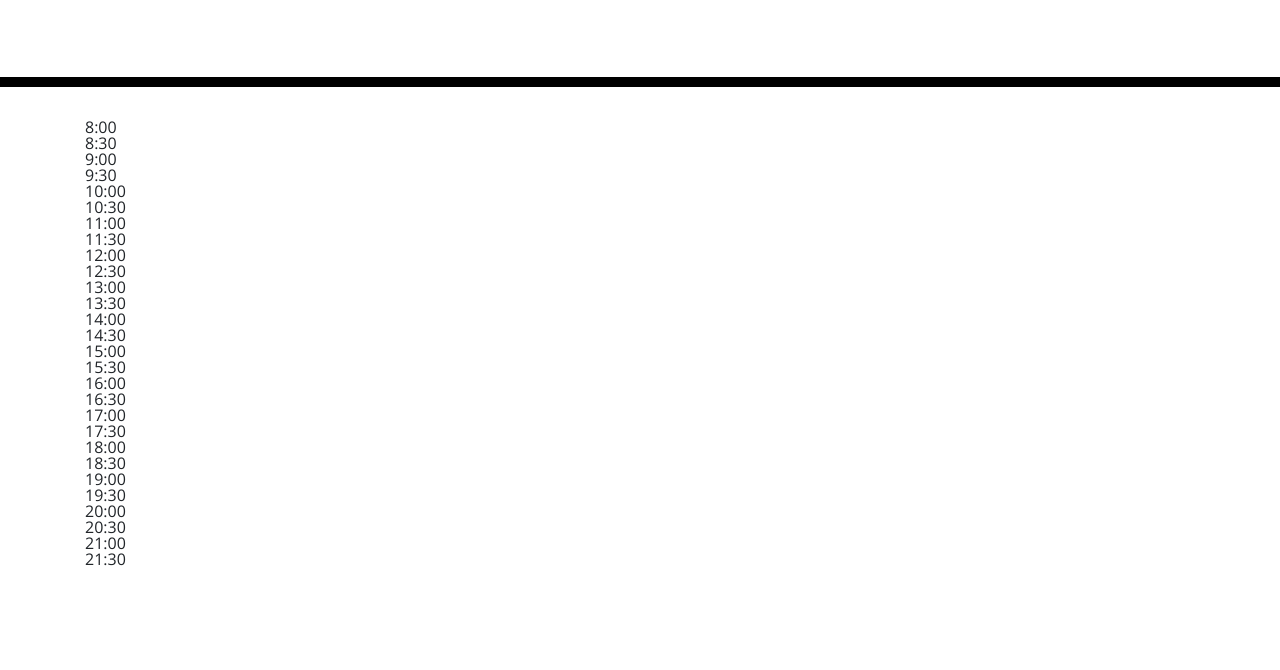
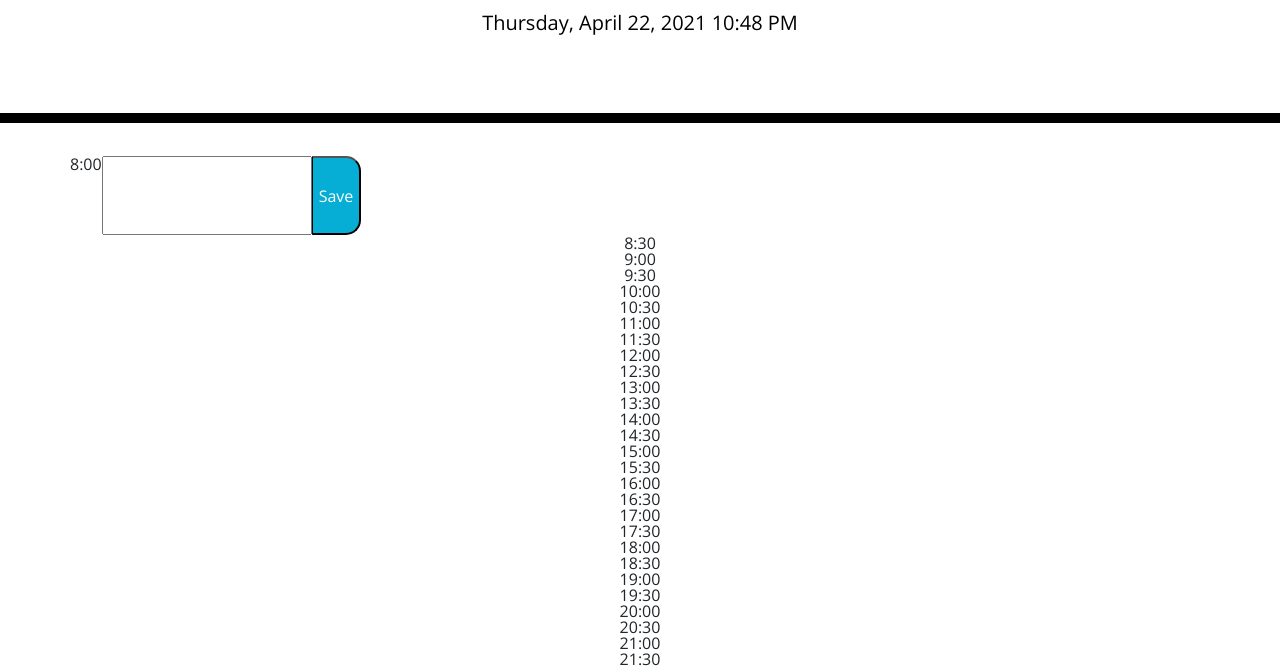
Before and after one commit to thuylienvo/Werk-Sched, a plain HTML site: page index.html in a window 1280 px wide. Shown: the part 181-851 px from the top of the page. Before the commit the page ends 800 px from the top, so only its background shows below. Drawn offline with nearby package versions, Linux system fonts and the light colour scheme; files that its build step writes are made by us from their sources.

Commit message:
stuffs not working

```diff
--- a/assets/js/script.js
+++ b/assets/js/script.js
@@ -0,0 +1,17 @@
+$(document).ready(function() {
+    console.log('Hello! Y you no worky')
+
+    //Variables
+    let timeEL = $('.time-block');
+    let currentDayEl = $('#currentDay');
+
+    //Date
+    currentDayEl.text(moment().format('LLLL'))
+        console.log(currentDayEl);
+
+    function saveTask() {
+        console.log($(this))
+    };
+
+    $('.saveBtn').on('click', saveTask);
+})
--- a/index.html
+++ b/index.html
@@ -18,7 +18,7 @@
       href="https://fonts.googleapis.com/css?family=Open+Sans&display=swap"
       rel="stylesheet"
     />
-    <link rel="stylesheet" href="style.css" />
+    <link rel="stylesheet" href="./assets/css/style.css" />
     <title>Work Day Scheduler</title>
   </head>
 
@@ -30,37 +30,42 @@
     </header>
     <div class="container">
       <!-- Timeblocks go here -->
-      <div class="time block-800">8:00</div>
-      <div class="time block-830">8:30</div>
-      <div class="time block-900">9:00</div>
-      <div class="time block-930">9:30</div>
-      <div class="time block-1000">10:00</div>
-      <div class="time block-1030">10:30</div>
-      <div class="time block-1100">11:00</div>
-      <div class="time block-1130">11:30</div>
-      <div class="time block-1200">12:00</div>
-      <div class="time block-1230">12:30</div>
-      <div class="time block-1300">13:00</div>
-      <div class="time block-1330">13:30</div>
-      <div class="time block-1400">14:00</div>
-      <div class="time block-1430">14:30</div>
-      <div class="time block-1500">15:00</div>
-      <div class="time block-1530">15:30</div>
-      <div class="time block-1600">16:00</div>
-      <div class="time block-1630">16:30</div>
-      <div class="time block-1700">17:00</div>
-      <div class="time block-1730">17:30</div>
-      <div class="time block-1800">18:00</div>
-      <div class="time block-1830">18:30</div>
-      <div class="time block-1900">19:00</div>
-      <div class="time block-1930">19:30</div>
-      <div class="time block-2000">20:00</div>
-      <div class="time block-2030">20:30</div>
-      <div class="time block-2100">21:00</div>
-      <div class="time block-2130">21:30</div>
+      <div class="row time-block 800">
+        <div class="time">8:00</div>
+        <input class="task"></input>
+        <button class="saveBtn">Save</button>
+      </div>
+      <div class="time-block 830">8:30</div>
+      <div class="time-block 900">9:00</div>
+      <div class="time-block 930">9:30</div>
+      <div class="time-block 1000">10:00</div>
+      <div class="time-block 1030">10:30</div>
+      <div class="time-block 1100">11:00</div>
+      <div class="time-block 1130">11:30</div>
+      <div class="time-block 1200">12:00</div>
+      <div class="time-block 1230">12:30</div>
+      <div class="time-block 1300">13:00</div>
+      <div class="time-block 1330">13:30</div>
+      <div class="time-block 1400">14:00</div>
+      <div class="time-block 1430">14:30</div>
+      <div class="time-block 1500">15:00</div>
+      <div class="time-block 1530">15:30</div>
+      <div class="time-block 1600">16:00</div>
+      <div class="time-block 1630">16:30</div>
+      <div class="time-block 1700">17:00</div>
+      <div class="time-block 1730">17:30</div>
+      <div class="time-block 1800">18:00</div>
+      <div class="time-block 1830">18:30</div>
+      <div class="time-block 1900">19:00</div>
+      <div class="time-block 1930">19:30</div>
+      <div class="time-block 2000">20:00</div>
+      <div class="time-block 2030">20:30</div>
+      <div class="time-block 2100">21:00</div>
+      <div class="time-block 2130">21:30</div>
     </div>
 
     <script src="https://code.jquery.com/jquery-3.4.1.min.js"></script>
     <script src="https://cdnjs.cloudflare.com/ajax/libs/moment.js/2.24.0/moment.min.js"></script>
+    <script src="./assets/js/script.js"></script>
   </body>
 </html>
```
